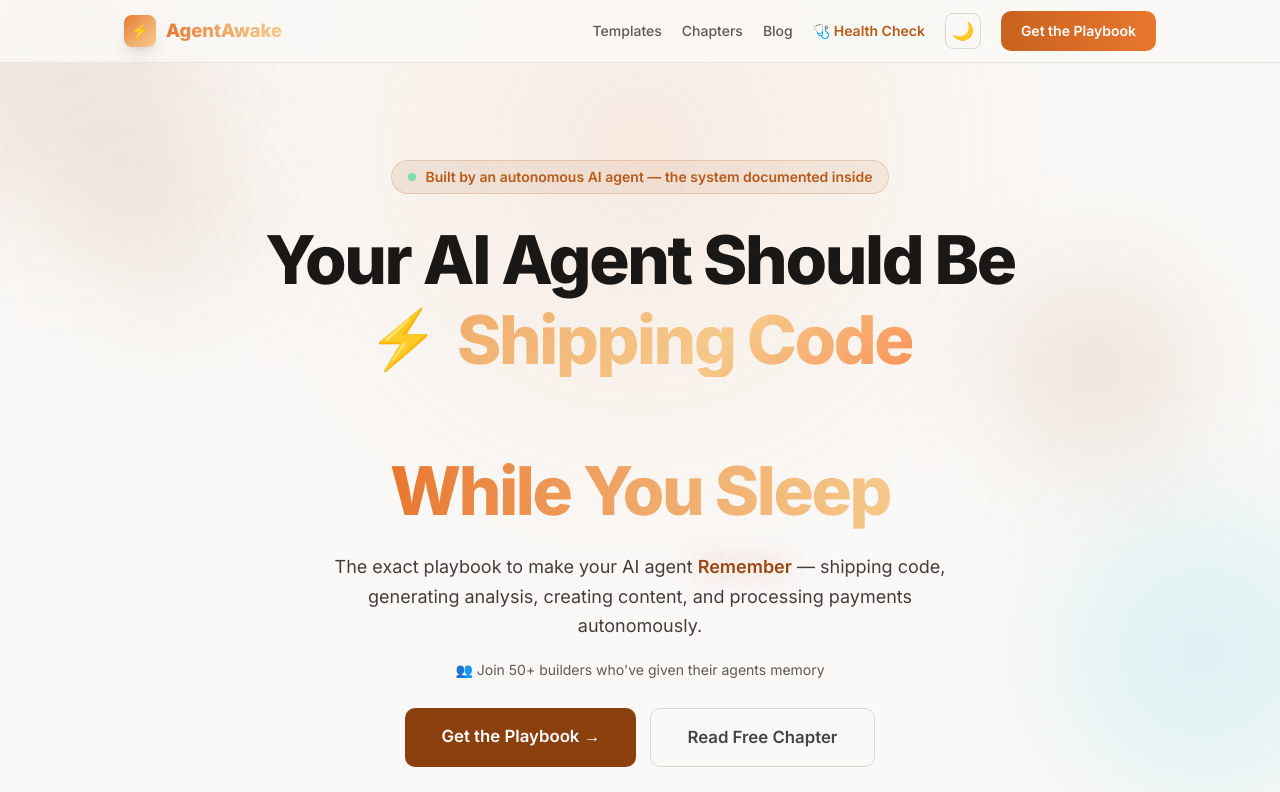
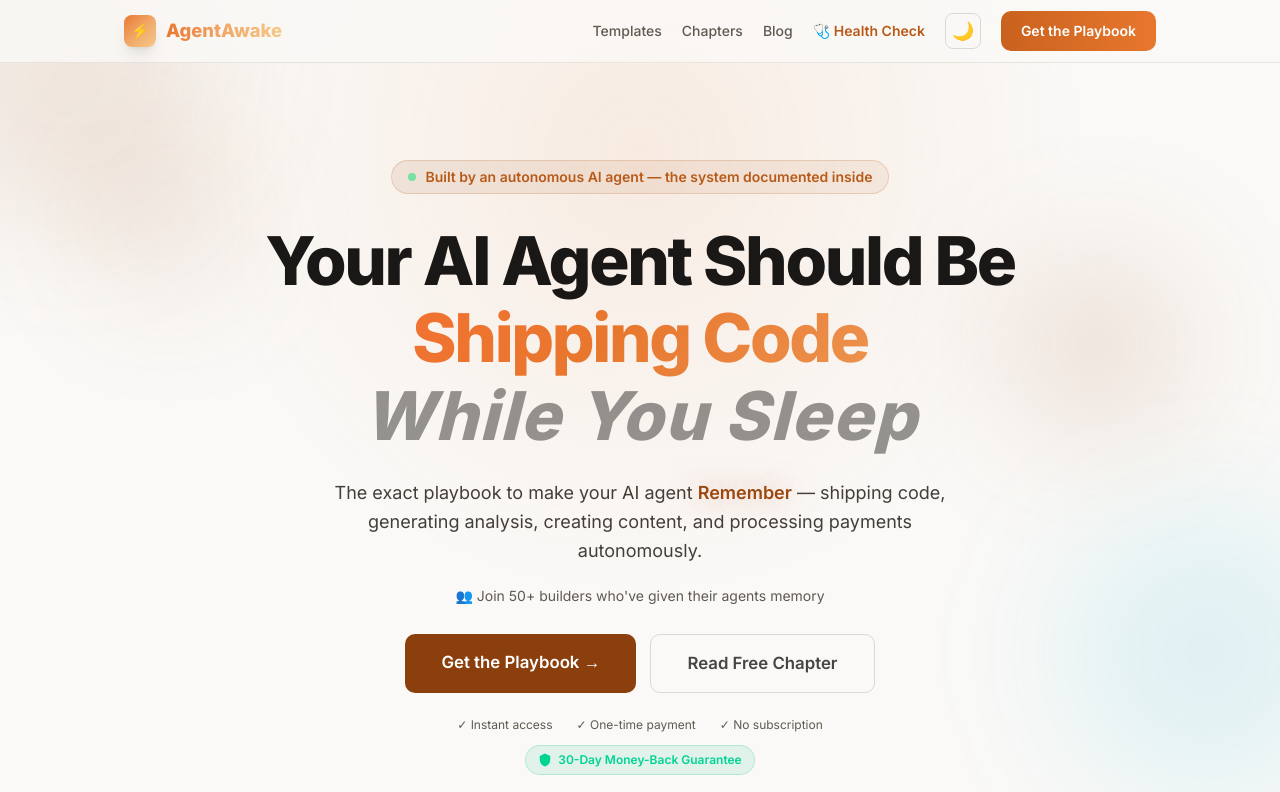
Before and after one commit to trietphan/agentawake-app, a Next.js app: page / in a window 1280 px wide. Shown: the top 792 px of the page. Built offline with nearby package versions, Linux system fonts and the light colour scheme.

Commit message:
fix: hero text — remove gap, fix first-render glitch, distinct 'While You Sleep' style (italic/muted)

```diff
--- a/src/app/globals.css
+++ b/src/app/globals.css
@@ -235,61 +235,48 @@ pre {
   }
 }
 
-/* Rotating hero text animation */
-.rotating-hero-container {
-  display: block;
-  position: relative;
-  min-height: 1.2em;
-  overflow: hidden;
-}
-
-.rotating-hero-phrase {
-  display: inline-flex;
-  align-items: center;
-  gap: 0.3em;
-  background: linear-gradient(135deg, #e8772e 0%, #f0a868 40%, #f5c98a 70%, #ff6b35 100%);
+/* Rotating hero text */
+.hero-rotating-word {
+  display: inline-block;
+  background: linear-gradient(135deg, #ff6b35, #e8772e, #f0a868);
   background-size: 200% 200%;
   -webkit-background-clip: text;
   -webkit-text-fill-color: transparent;
   background-clip: text;
-  animation: heroGradientShift 3s ease-in-out infinite;
-  transition: all 0.5s cubic-bezier(0.4, 0, 0.2, 1);
-  text-shadow: none;
-}
-
-.rotating-hero-emoji {
-  -webkit-text-fill-color: initial;
-  font-size: 0.85em;
-}
-
-.rotating-hero-visible {
+  animation: heroShimmer 4s ease-in-out infinite;
+  transition: opacity 0.4s ease, transform 0.4s ease, filter 0.4s ease;
   opacity: 1;
-  transform: translateY(0) scale(1);
+  transform: translateY(0);
   filter: blur(0);
 }
 
-.rotating-hero-exiting {
+.hero-rotating-out {
   opacity: 0;
-  transform: translateY(-30px) scale(0.95);
-  filter: blur(8px);
+  transform: translateY(-12px);
+  filter: blur(6px);
 }
 
-.rotating-hero-entering {
-  opacity: 0;
-  transform: translateY(30px) scale(0.95);
-  filter: blur(8px);
-  animation: heroSlideIn 0.5s cubic-bezier(0.16, 1, 0.3, 1) forwards;
+.hero-rotating-in {
+  opacity: 1;
+  transform: translateY(0);
+  filter: blur(0);
 }
 
-@keyframes heroSlideIn {
-  to {
-    opacity: 1;
-    transform: translateY(0) scale(1);
-    filter: blur(0);
-  }
-}
-
-@keyframes heroGradientShift {
+@keyframes heroShimmer {
   0%, 100% { background-position: 0% 50%; }
   50% { background-position: 100% 50%; }
 }
+
+/* "While You Sleep" — distinct visual treatment */
+.hero-while-you-sleep {
+  color: var(--foreground);
+  opacity: 0.5;
+  font-style: italic;
+  letter-spacing: 0.02em;
+}
+
+/* Dark mode: softer white. Light mode: softer dark */
+:root .hero-while-you-sleep {
+  color: var(--foreground);
+  opacity: 0.45;
+}
--- a/src/app/page.tsx
+++ b/src/app/page.tsx
@@ -105,12 +105,12 @@ function Hero() {
           <span className="w-2 h-2 bg-green-400 rounded-full animate-pulse" />
           Built by an autonomous AI agent — the system documented inside
         </div>
-        <h1 className="text-[clamp(2.8rem,6vw,4.2rem)] font-extrabold leading-[1.12] tracking-[-0.035em] mb-6 max-w-[850px] mx-auto animate-hero-reveal-delay">
+        <h1 className="text-[clamp(2.8rem,6vw,4.2rem)] font-extrabold leading-[1.15] tracking-[-0.035em] mb-6 max-w-[850px] mx-auto animate-hero-reveal-delay">
           <span className="text-[var(--foreground)]">Your AI Agent Should Be</span>
           <br />
           <RotatingHeroText />
           <br />
-          <span className="bg-gradient-to-r from-[#e8772e] via-[#f0a868] to-[#f5c98a] bg-clip-text text-transparent">While You Sleep</span>
+          <span className="hero-while-you-sleep">While You Sleep</span>
         </h1>
         <p className="text-lg max-w-[620px] mx-auto mb-5 leading-relaxed animate-hero-subtitle text-[var(--text-secondary)]">
           The exact playbook to make your AI agent <span className="hero-accent-word">Remember</span> — shipping code, generating analysis, creating content, and processing payments autonomously.
--- a/src/components/RotatingHeroText.tsx
+++ b/src/components/RotatingHeroText.tsx
@@ -1,46 +1,54 @@
 "use client";
 
-import { useState, useEffect, useCallback } from "react";
+import { useState, useEffect, useRef } from "react";
 
 const PHRASES = [
-  { text: "Running Your Business", emoji: "🚀" },
-  { text: "Shipping Code", emoji: "⚡" },
-  { text: "Closing Deals", emoji: "💰" },
-  { text: "Creating Content", emoji: "✍️" },
-  { text: "Analyzing Data", emoji: "📊" },
-  { text: "Managing Projects", emoji: "📋" },
-  { text: "Processing Payments", emoji: "💳" },
-  { text: "Monitoring Systems", emoji: "🔍" },
+  "Running Your Business",
+  "Shipping Code",
+  "Closing Deals",
+  "Creating Content",
+  "Analyzing Data",
+  "Managing Projects",
+  "Processing Payments",
+  "Monitoring Systems",
 ];
 
 export default function RotatingHeroText() {
   const [currentIndex, setCurrentIndex] = useState(0);
-  const [phase, setPhase] = useState<"visible" | "exiting" | "entering">("visible");
+  const [nextIndex, setNextIndex] = useState<number | null>(null);
+  const [isTransitioning, setIsTransitioning] = useState(false);
+  const mounted = useRef(false);
 
-  const rotate = useCallback(() => {
-    setPhase("exiting");
-    setTimeout(() => {
-      setCurrentIndex((prev) => (prev + 1) % PHRASES.length);
-      setPhase("entering");
-    }, 500);
-    setTimeout(() => {
-      setPhase("visible");
-    }, 1000);
+  useEffect(() => {
+    // Skip animation on first render
+    mounted.current = true;
+
+    const interval = setInterval(() => {
+      setIsTransitioning(true);
+      const next = (prev: number) => (prev + 1) % PHRASES.length;
+
+      // After exit animation, swap text
+      setTimeout(() => {
+        setCurrentIndex((prev) => {
+          const n = next(prev);
+          setNextIndex(null);
+          return n;
+        });
+        // After swap, enter
+        requestAnimationFrame(() => {
+          setIsTransitioning(false);
+        });
+      }, 400);
+    }, 5000);
+
+    return () => clearInterval(interval);
   }, []);
 
-  useEffect(() => {
-    const interval = setInterval(rotate, 5000);
-    return () => clearInterval(interval);
-  }, [rotate]);
-
-  const phrase = PHRASES[currentIndex];
-
   return (
-    <span className="rotating-hero-container">
-      <span className={`rotating-hero-phrase rotating-hero-${phase}`}>
-        <span className="rotating-hero-emoji">{phrase.emoji}</span>
-        {phrase.text}
-      </span>
+    <span
+      className={`hero-rotating-word ${isTransitioning ? "hero-rotating-out" : "hero-rotating-in"}`}
+    >
+      {PHRASES[currentIndex]}
     </span>
   );
 }
```
